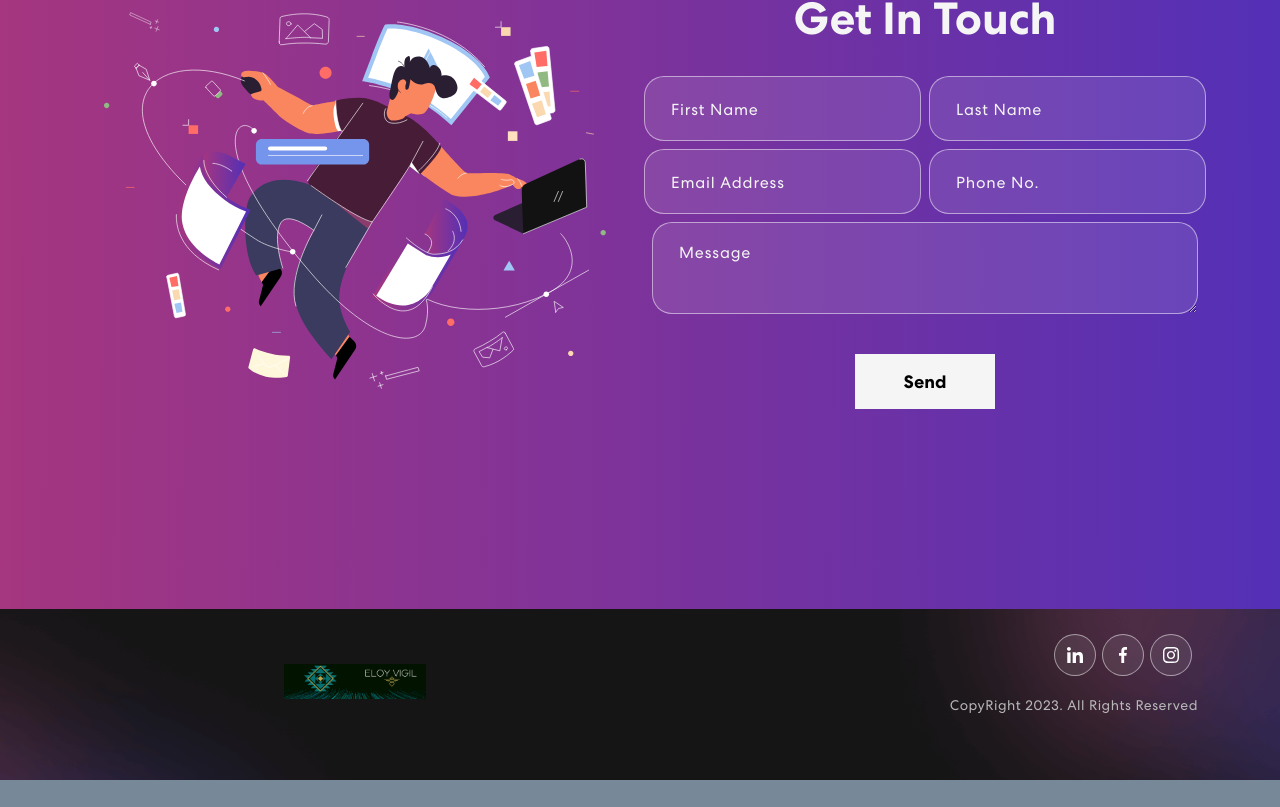
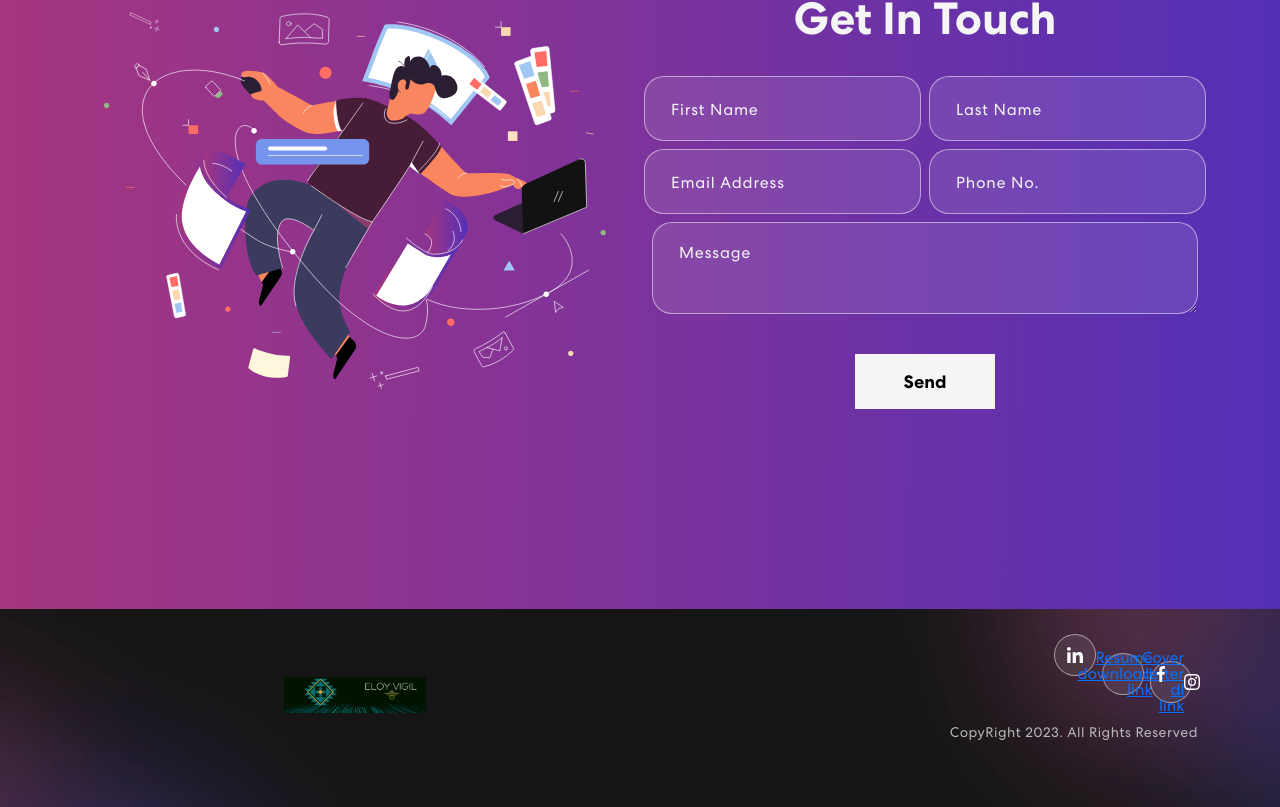
Before and after one commit to EloyVigil/personal-portfolio, a React (Create React App) app: page / in a window 1280 px wide. Shown: the part 2486-3293 px from the top of the page. Before the commit the page ends 3266 px from the top, so only its background shows below. Built offline with nearby package versions, Linux system fonts and the light colour scheme.

Commit message:
updated next to do

```diff
--- a/src/components/Footer.jsx
+++ b/src/components/Footer.jsx
@@ -15,8 +15,8 @@ export const Footer = () => {
                     <Col sm={6} className='text-center text-sm-end'>
                         <div className='social-icon'>
                             <a href=""><img src={ linkedin } /></a>
-                            <a href=""><img src={ navIcon2 } /></a>
-                            <a href=""><img src={ navIcon3 } /></a>
+                            <a href="">Resume download link<img src={ navIcon2 } /></a>
+                            <a href="">Cover letter dl link<img src={ navIcon3 } /></a>
                         </div>
                         <p>CopyRight 2023. All Rights Reserved</p>
                     </Col>
```
